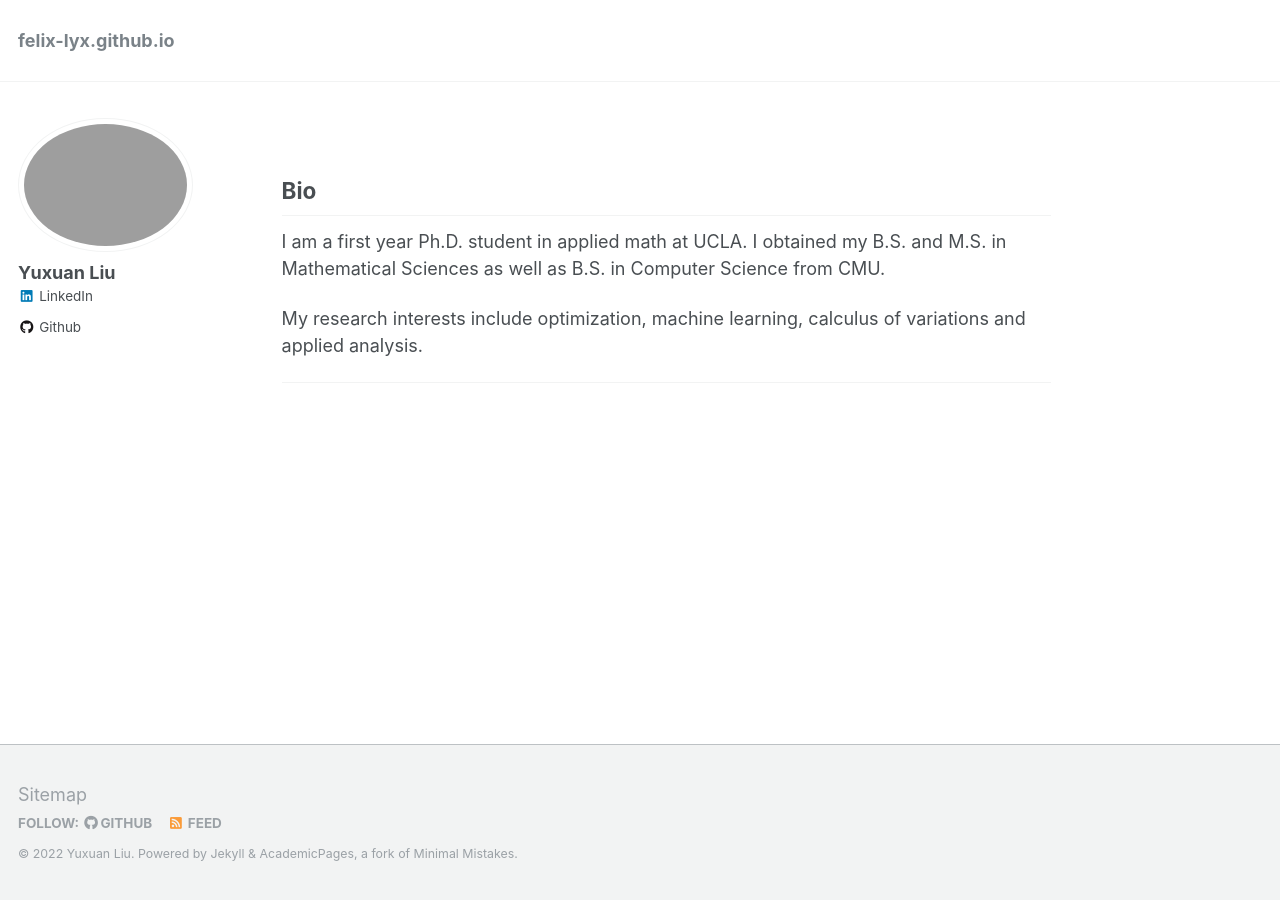
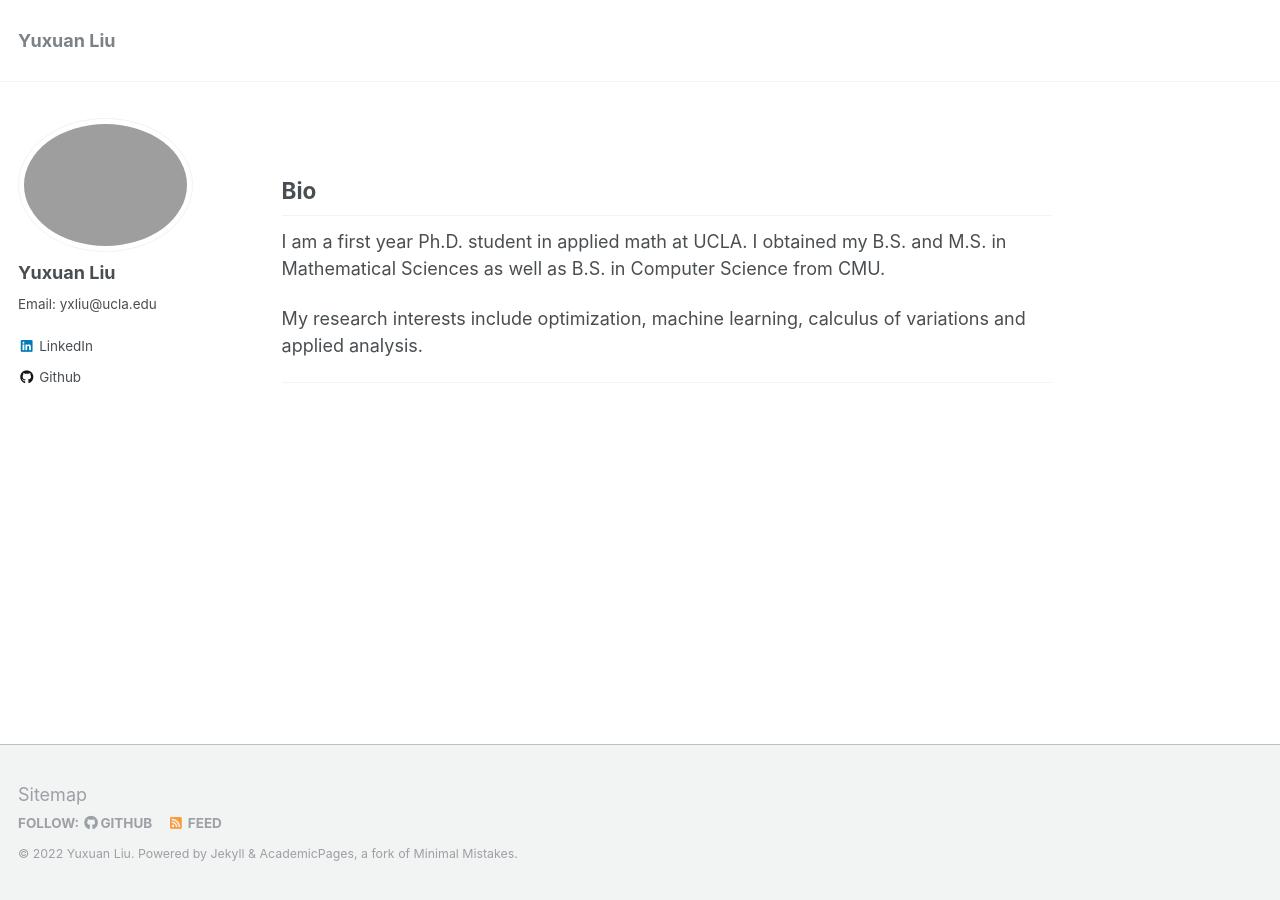
Before and after one commit to felix-lyx/felix-lyx.github.io, a Jekyll site: the page built from _pages/about.md, in a window 1280 px wide. Built offline with Jekyll 4.4.1, drawn with Linux system fonts in a browser that asks for light colours; part of the change alters nothing that is shown.

Commit message:
Update _config.yml

```diff
--- a/_config.yml
+++ b/_config.yml
@@ -7,10 +7,10 @@
 
 # Site Settings
 locale                   : "en-US"
-title                    :
-title_separator          :
-name                     : &name "Yuxuan Liu"
-description              : &description "Email: yxliu@ucla.edu"
+title                    : "Yuxuan Liu"
+title_separator          : ""
+name                     : &name ""
+description              : &description ""
 url                      : https://felix-lyx.github.io # the base hostname & protocol for your site e.g. "https://mmistakes.github.io"
 baseurl                  : "" # the subpath of your site, e.g. "/blog"
 repository               : "felix-lyx/felix-lyx.github.io"
@@ -82,7 +82,7 @@ analytics:
 author:
   name             : "Yuxuan Liu"
   avatar           : ""
-  bio              :
+  bio              : "Email: yxliu@ucla.edu"
   location         :
   employer         :
   pubmed           :
```
